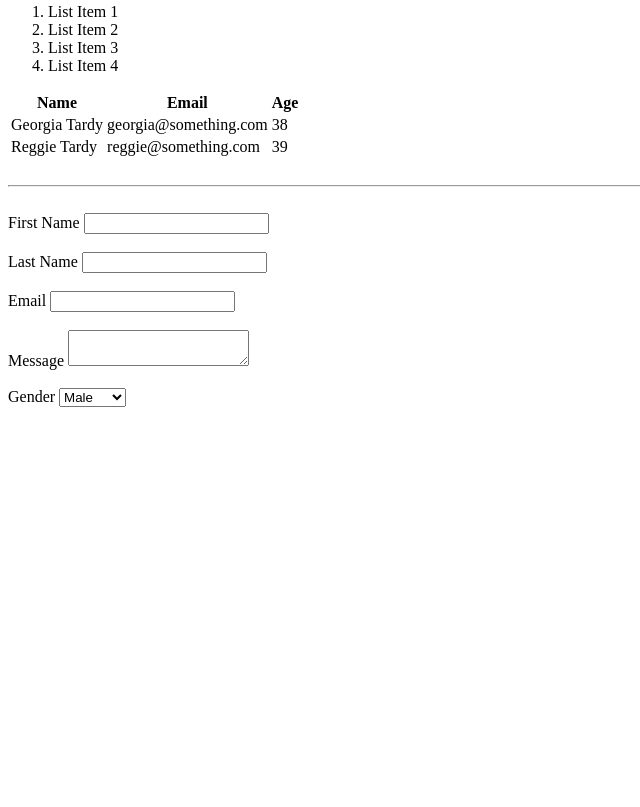
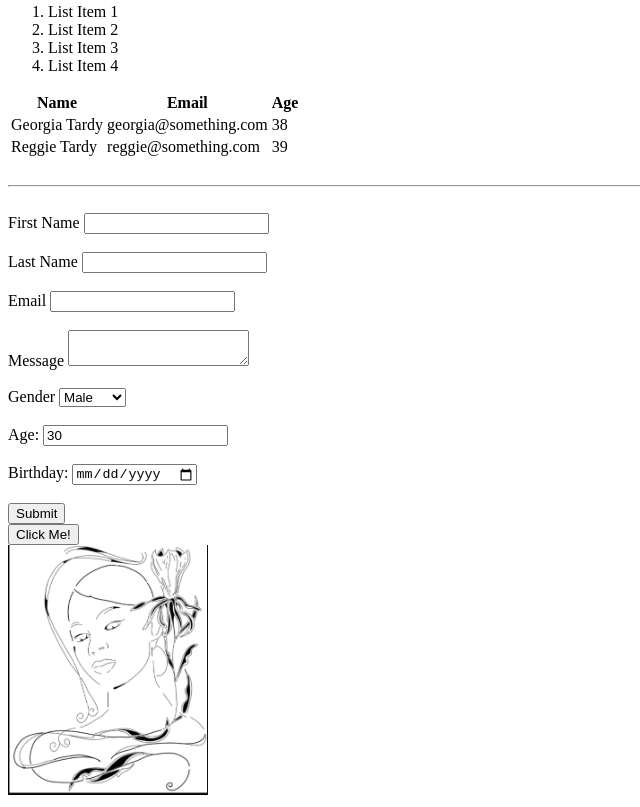
Before and after one commit to georgiatardy/html_cheatsheet, a plain HTML site: page index.html in a window 1280 px wide. Shown: the part 513-1320 px from the top of the page, without its empty margins (0-640 px from the left). Before the commit the page ends 928 px from the top, so only its background shows below. Drawn offline with Linux system fonts and the light colour scheme.

Commit message:
added snippet for button and image

```diff
--- a/index.html
+++ b/index.html
@@ -95,7 +95,28 @@
     <option value="male">Male</option>
     <option value="female">Female</option>
     <option value="other">Other</option>
-
   </select>
 </div>
+<br>
+    <div>
+      <label>Age:</label>
+      <input type="number" name="age" value="30">
+    </div>
+    <br>
+        <div>
+          <label>Birthday:</label>
+          <input type="date" name="birthday">
+        </div>
+        <br>
+        <input type="submit" name="submit" value="Submit">
 </form>
+
+<!-- Button -->
+<button>Click Me!</button>
+
+<br>
+
+<!-- Image -->
+<a href="images/vector_art_2.png">
+<img src="images/vector_art_2.png" alt="picture of womans face" width="200 px">
+</a>
```
Also changed, not shown: images/vector_art_2.png (added).
